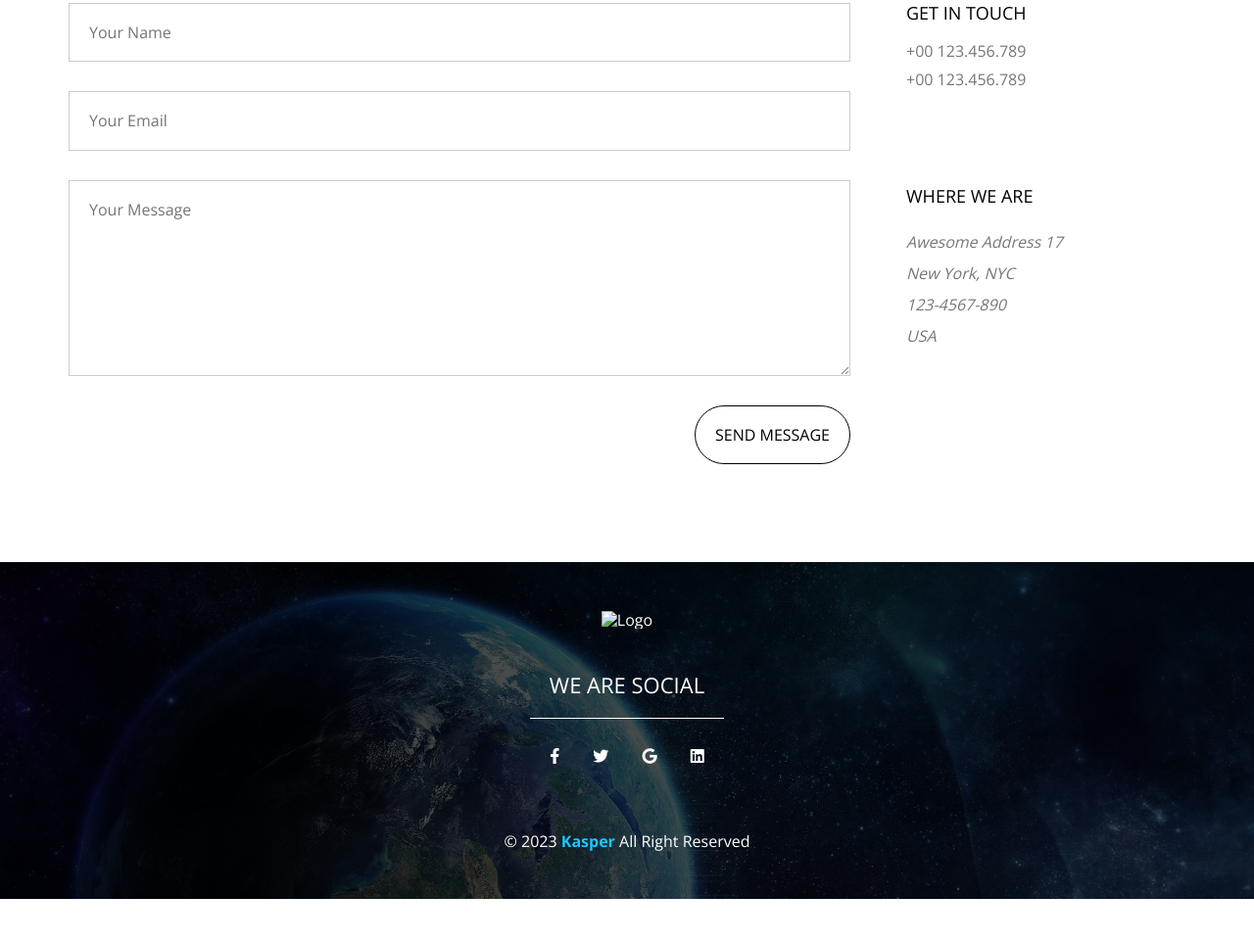
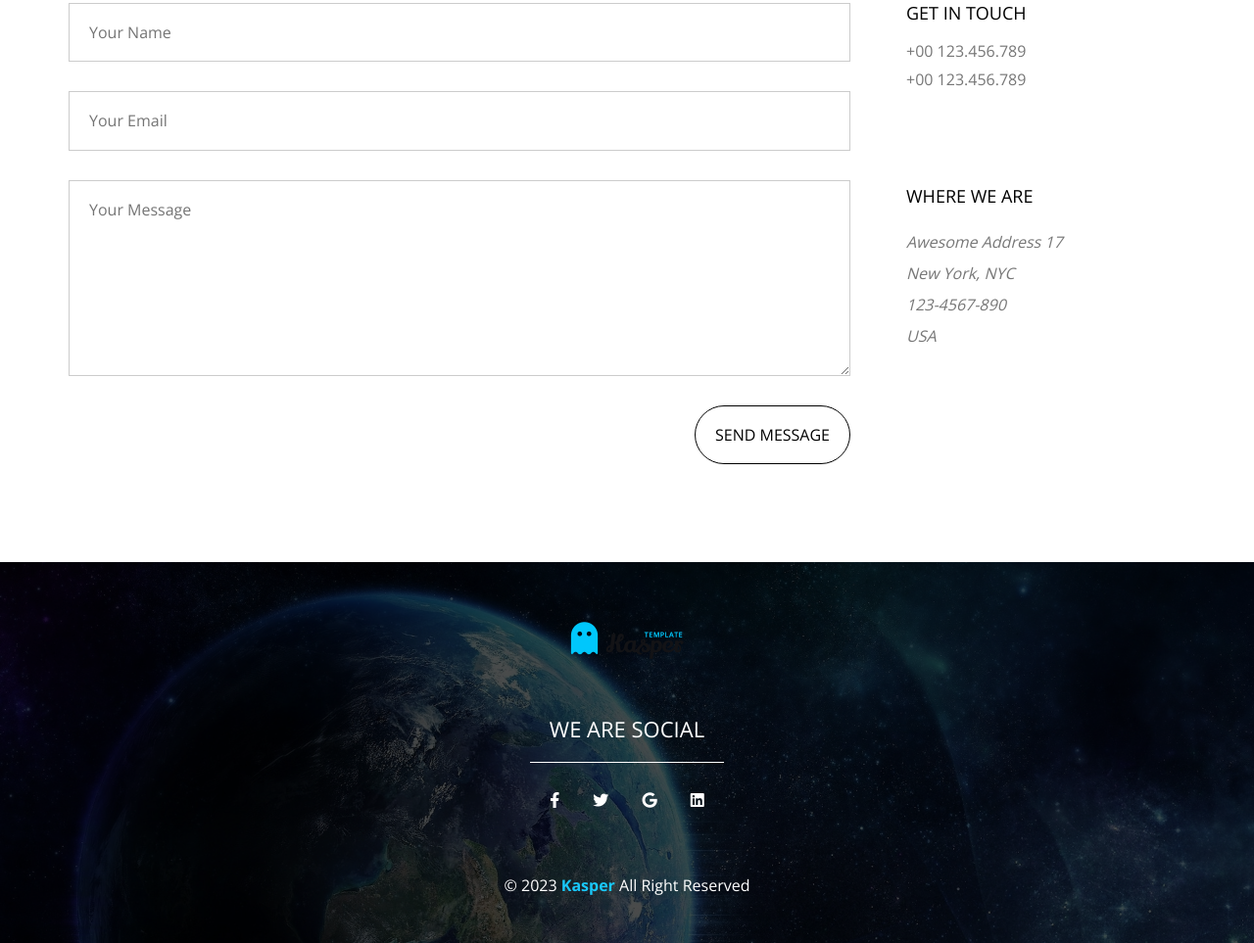
Before and after one commit to AhmedFathalla12/templatee-two, a plain HTML site: page index.html in a window 1280 px wide. Shown: the part 7955-8918 px from the top of the page at 98% size. Before the commit the page ends 8873 px from the top, so only its background shows below. Drawn offline with nearby package versions, Linux system fonts and the light colour scheme.

Commit message:
changed footer

```diff
--- a/index.html
+++ b/index.html
@@ -451,7 +451,7 @@
     <!-- Start Footer -->
     <div class="footer">
         <div class="container">
-            <img src="image/logoo.png." alt="Logo" width="150px">
+            <img src="image/logoo.png" alt="Logo" width="150px">
             <p>we are social</p>
             <div class="social-icons">
                 <i class="fa-brands fa-facebook-f"></i>
```
